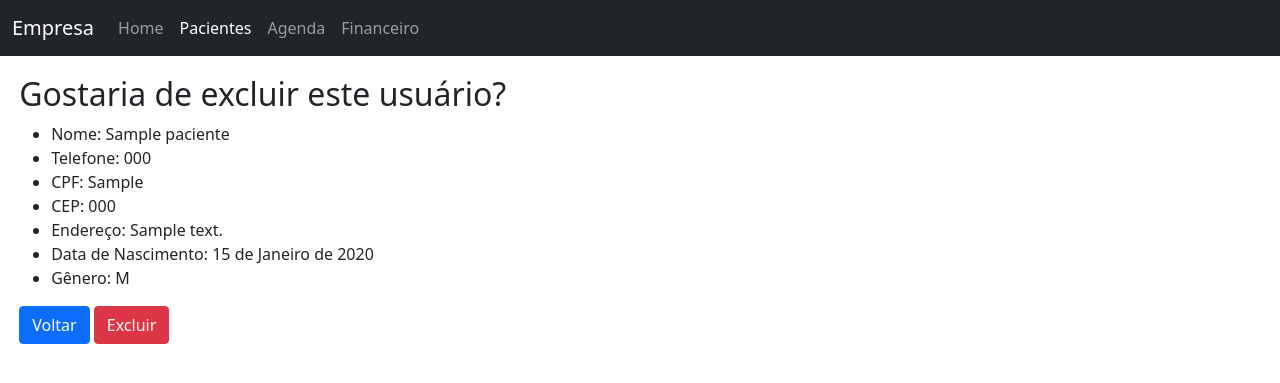
After one commit to marcusvcalves/Django_Sistema_Clinica, a Django app: page /confirmar/1/ in a window 1280 px wide. The commit adds this page. Shown: the top 383 px of the page. Run offline with Django 4.2, Linux system fonts and the light colour scheme; tables that the repository leaves empty hold one stand-in row (values such as "Sample post").

Commit message:
confirmar exclusão

```diff
--- /dev/null
+++ b/Sistema/static/css/confirmar.css
@@ -0,0 +1,3 @@
+#excluirSection{
+    margin: 1.5%;
+}
--- /dev/null
+++ b/Sistema/templates/confirmar.html
@@ -0,0 +1,64 @@
+<!DOCTYPE html>
+<html lang="pt-BR">
+  <head>
+    {% block content %} {% load static %}
+    <link
+      href="https://cdn.jsdelivr.net/npm/bootstrap@5.0.2/dist/css/bootstrap.min.css"
+      rel="stylesheet"
+      integrity="sha384-EVSTQN3/azprG1Anm3QDgpJLIm9Nao0Yz1ztcQTwFspd3yD65VohhpuuCOmLASjC"
+      crossorigin="anonymous"
+    />
+    <link rel="stylesheet" href="{% static 'css/confirmar.css' %}" />
+  </head>
+  <body>
+    <nav class="navbar navbar-expand-lg navbar-dark bg-dark navbar-expand">
+      <div class="container-fluid">
+        <a class="navbar-brand" href="#">Empresa</a>
+        <div class="collapse navbar-collapse" id="navbarNav">
+          <ul class="navbar-nav">
+            <li class="nav-item">
+              <a class="nav-link" href="/">Home</a>
+            </li>
+            <li class="nav-item">
+              <a class="nav-link active" aria-current="page" href="#"
+                >Pacientes</a
+              >
+            </li>
+            <li class="nav-item">
+              <a class="nav-link" href="/agenda">Agenda</a>
+            </li>
+            <li class="nav-item">
+              <a class="nav-link" href="/financeiro">Financeiro</a>
+            </li>
+          </ul>
+        </div>
+      </div>
+    </nav>
+    <section id="excluirSection">
+      <h2>Gostaria de excluir este usuário?</h2>
+      <ul>
+        <li>Nome: {{paciente.name}}</li>
+        <li>Telefone: {{paciente.phone}}</li>
+        <li>CPF: {{paciente.cpf}}</li>
+        <li>CEP: {{paciente.cep}}</li>
+        <li>Endereço: {{paciente.address}}</li>
+        <li>Data de Nascimento: {{paciente.birthDate}}</li>
+        <li>Gênero: {{paciente.gender}}</li>
+      </ul>
+      <input
+        type="button"
+        class="btn btn-primary"
+        onclick="window.location.href='/pacientes';"
+        value="Voltar"
+      />
+      <a
+        href="{% url 'excluir_usuario' paciente.id %}"
+        id="delete-user-link"
+        data-user-id="{{ user.id }}"
+      >
+        <input type="button" class="btn btn-danger" value="Excluir" />
+      </a>
+    </section>
+  </body>
+  {% endblock %}
+</html>
--- a/Sistema/templates/editar.html
+++ b/Sistema/templates/editar.html
@@ -99,7 +99,7 @@
         <label for="patientBirth">Data de Nascimento:</label>
         <input
           name="patientBirth"
-          value="{{paciente.birthDate}}"
+          value="{{paciente.birthDate|date:'Y-m-d'}}"
           class="form-control"
           type="date"
         />
@@ -112,6 +112,7 @@
           name="patientGender"
           value="M"
           id="RadioButtonMale"
+          {% if paciente.gender == 'M' %}checked{% endif %}
         />
         <label class="form-check-label" for="flexRadioDefault1">
           Masculino
@@ -124,6 +125,7 @@
           name="patientGender"
           value="F"
           id="RadioButtonFemale"
+          {% if paciente.gender == 'F' %}checked{% endif %}
         />
         <label class="form-check-label" for="flexRadioDefault2">
           Feminino
@@ -137,7 +139,7 @@
         value="Voltar"
       />
       <a
-        href="{% url 'excluir_usuario' paciente.id %}"
+        href="{% url 'confirmar_exclusao' paciente.id %}"
         id="delete-user-link"
         data-user-id="{{ user.id }}"
       >
--- a/Sistema/urls.py
+++ b/Sistema/urls.py
@@ -1,6 +1,6 @@
 from django.contrib import admin
 from django.urls import path, include
-from .views import home, pacientes, agenda, financeiro, cadastrar_usuario, editar_usuario, excluir_usuario
+from .views import home, pacientes, agenda, financeiro, cadastrar_usuario, editar_usuario, excluir_usuario, confirmar_exclusao
 
 urlpatterns = [
     path('', home),
@@ -10,4 +10,6 @@ urlpatterns = [
     path('pacientes/', cadastrar_usuario, name="cadastrar_usuario"),
     path('editar/<int:paciente_id>/', editar_usuario, name="editar_usuario"),
     path('excluir/<int:paciente_id>/', excluir_usuario, name="excluir_usuario"),
+    path('confirmar/<int:paciente_id>/',
+         confirmar_exclusao, name="confirmar_exclusao"),
 ]
--- a/Sistema/views.py
+++ b/Sistema/views.py
@@ -81,3 +81,8 @@ def excluir_usuario(request, paciente_id):
     paciente = Paciente.objects.filter(id=paciente_id)
     paciente.delete()
     return HttpResponseRedirect('/pacientes')
+
+
+def confirmar_exclusao(request, paciente_id):
+    paciente = get_object_or_404(Paciente, id=paciente_id)
+    return render(request, "confirmar.html", {'paciente': paciente})
--- a/app/settings.py
+++ b/app/settings.py
@@ -43,7 +43,7 @@ INSTALLED_APPS = [
 ]
 STATIC_URL = '/Sistema/static/'
 STATICFILES_DIRS = (
-    os.path.join(BASE_DIR, "static/"),
+
 )
 
 MIDDLEWARE = [
```
Also changed, not shown: Sistema/templates/deletar_usuario.html (deleted).
